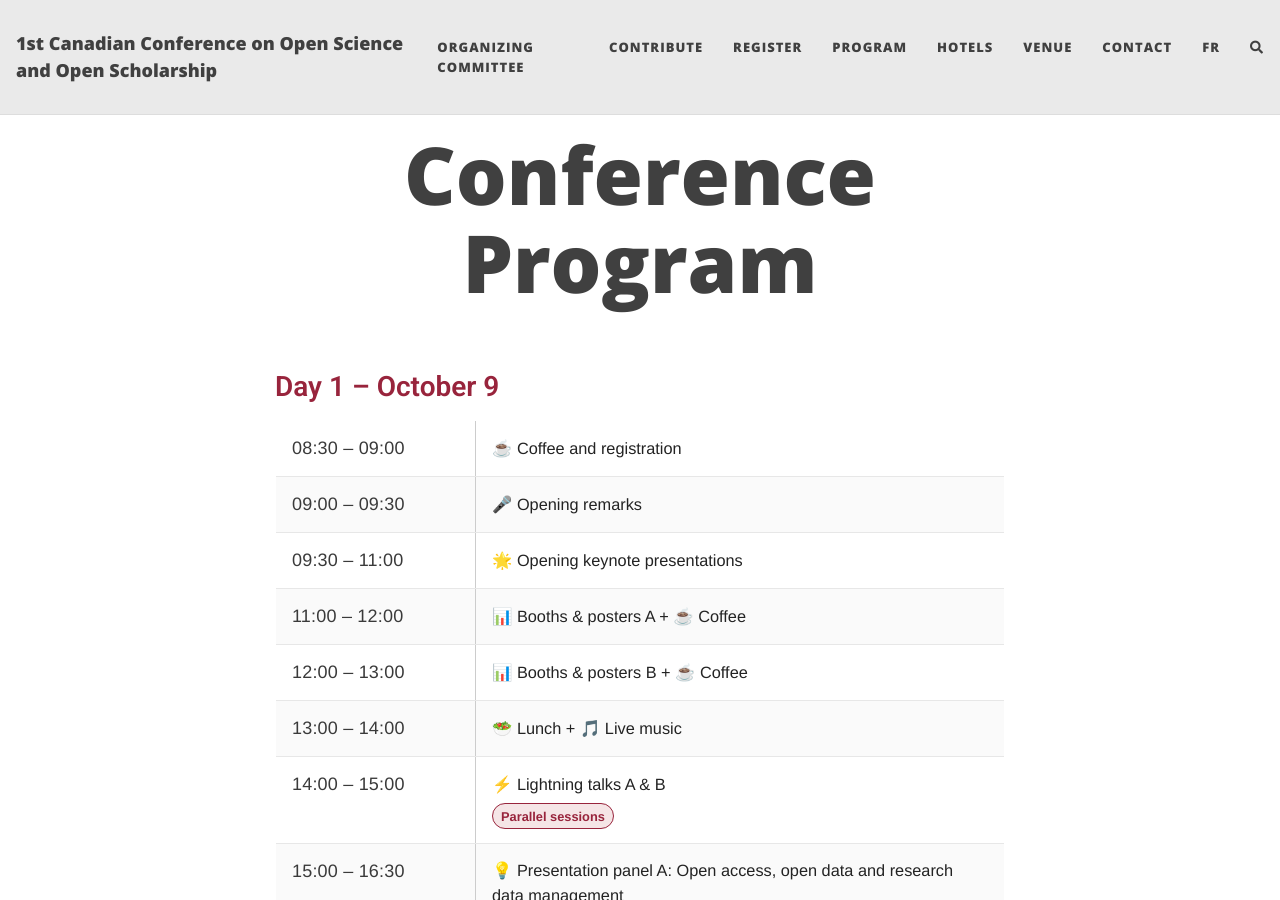
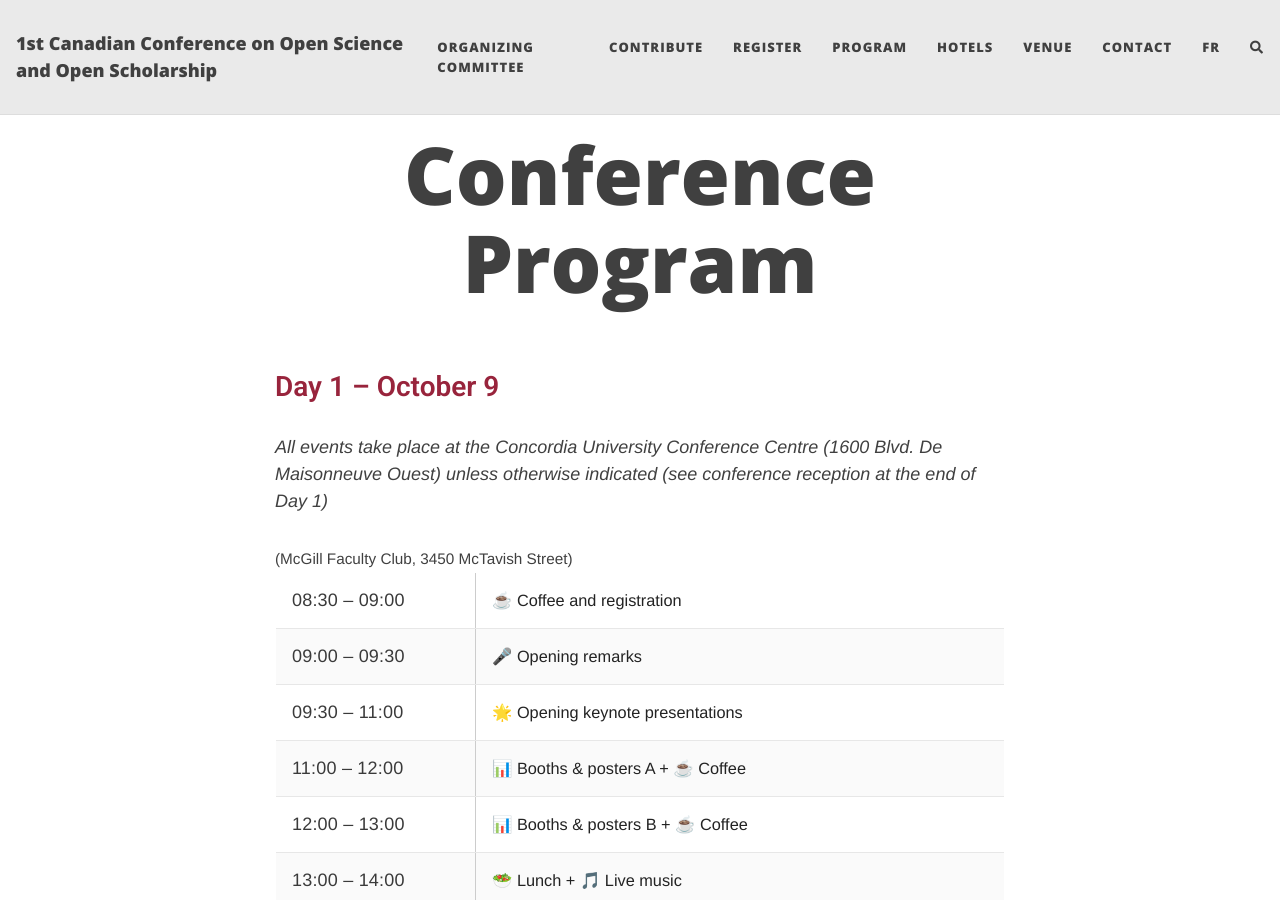
Before and after one commit to oscanada/oscanada.github.io, a Jekyll site: the page built from en/program.html, in a window 1280 px wide and 900 px high. Built offline with Jekyll 4.4.1, drawn with Linux system fonts in a browser that asks for light colours; nearby versions of some CDN libraries; comment, search, counter and statistics services are not loaded.

Commit message:
Update program.html

```diff
--- a/en/program.html
+++ b/en/program.html
@@ -125,6 +125,8 @@ cover-img:
   <main class="schedule">
     <h5>Day 1 – October 9</h5>
 
+    <p><em>All events take place at the Concordia University Conference Centre (1600 Blvd. De Maisonneuve Ouest) unless otherwise indicated (see conference reception at the end of Day 1)</em></p>
+
     <table class="schedule-table">
       <tbody>
         <tr>
@@ -169,6 +171,7 @@ cover-img:
         <tr>
           <td class="time-cell">18:00 onwards</td>
           <td class="content-cell"><span class="social">🥂 Conference reception </span></td>
+          <span style="font-size: 0.85em;">(McGill Faculty Club, 3450 McTavish Street)</span>
 </td>
         </tr>
       </tbody>
```
